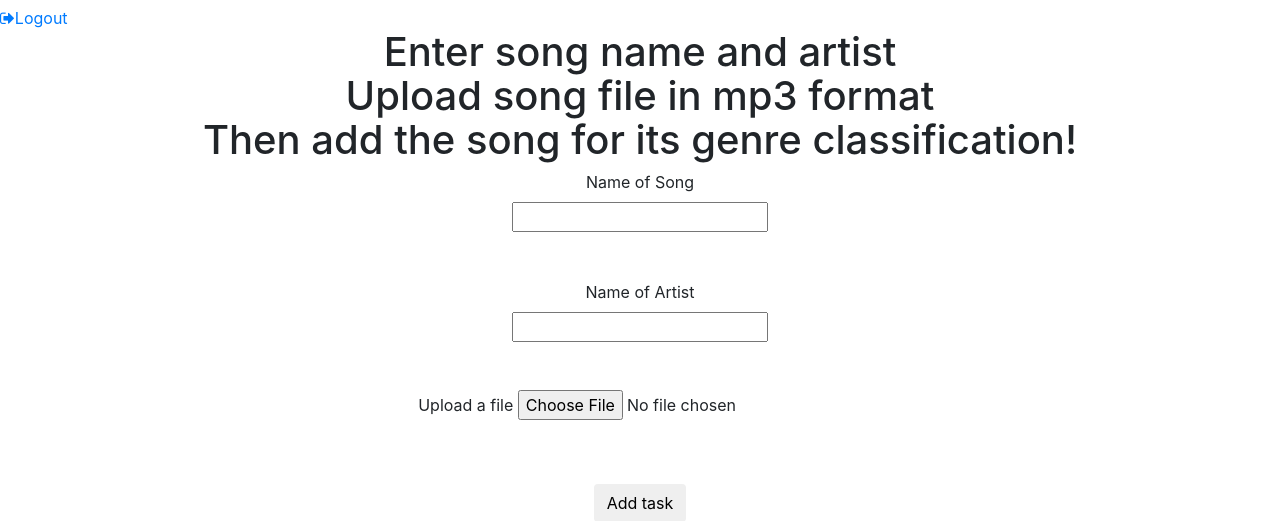
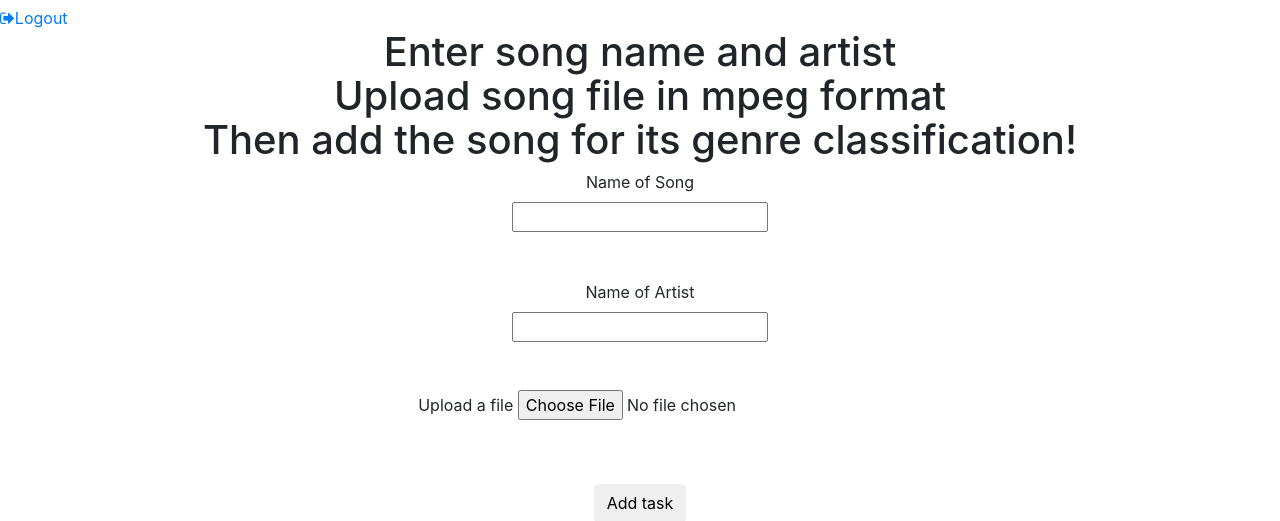
Before and after one commit to aravsingh80/musproject, a Flask app: template web/core/task/templates/tasks.html in a window 1280 px wide. Shown: the part 46-567 px from the top of the page. Run offline with Flask 3, Linux system fonts and the light colour scheme; the template is opened without the code that fills it: values that come from a table or form of the project are taken from there, others are empty; some libraries are stand-ins or nearby versions.

```diff
--- a/web/config.py
+++ b/web/config.py
@@ -10,5 +10,5 @@ class Configuration(object):
         'sqlite:///' + os.path.join(basedir, 'todo.db')
     SQLALCHEMY_TRACK_MODIFICATIONS = False
     UPLOAD_FOLDER = os.path.join(basedir, 'back/uploads')
-    ALLOWED_EXTENSIONS = {'wav', 'mp3'}
+    ALLOWED_EXTENSIONS = {'wav', 'mp3', 'mpeg'}
     MAX_CONTENT_LENGTH = 16 * 1024 * 1024
--- a/web/core/task/templates/tasks.html
+++ b/web/core/task/templates/tasks.html
@@ -7,7 +7,7 @@
             <div class="content">
                 <h1>
                     Enter song name and artist <br>
-                    Upload song file in mp3 format<br>
+                    Upload song file in mpeg format<br>
                     Then add the song for its genre classification!<br>
                 </h1>
                     <!-- <div class="welcome">
```
